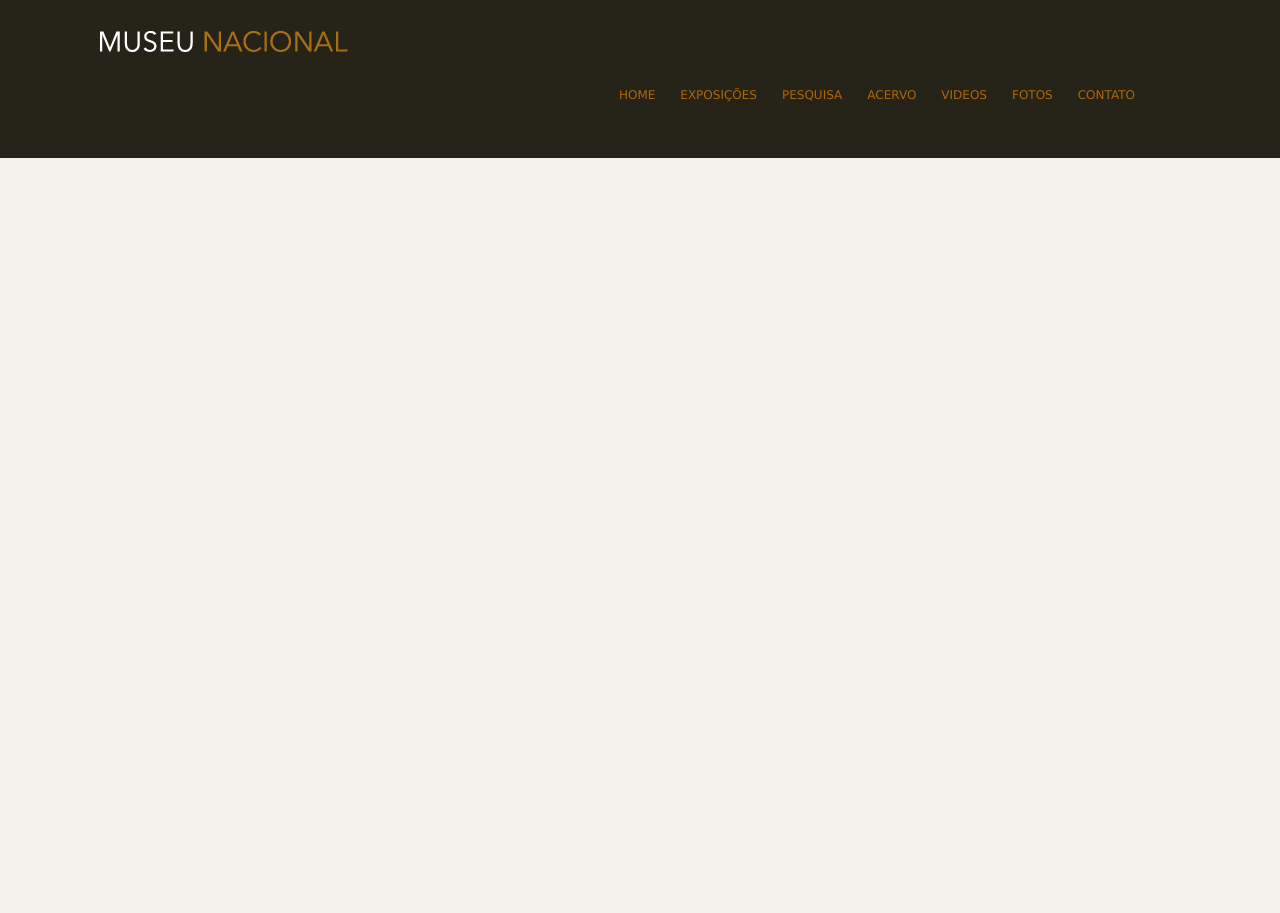
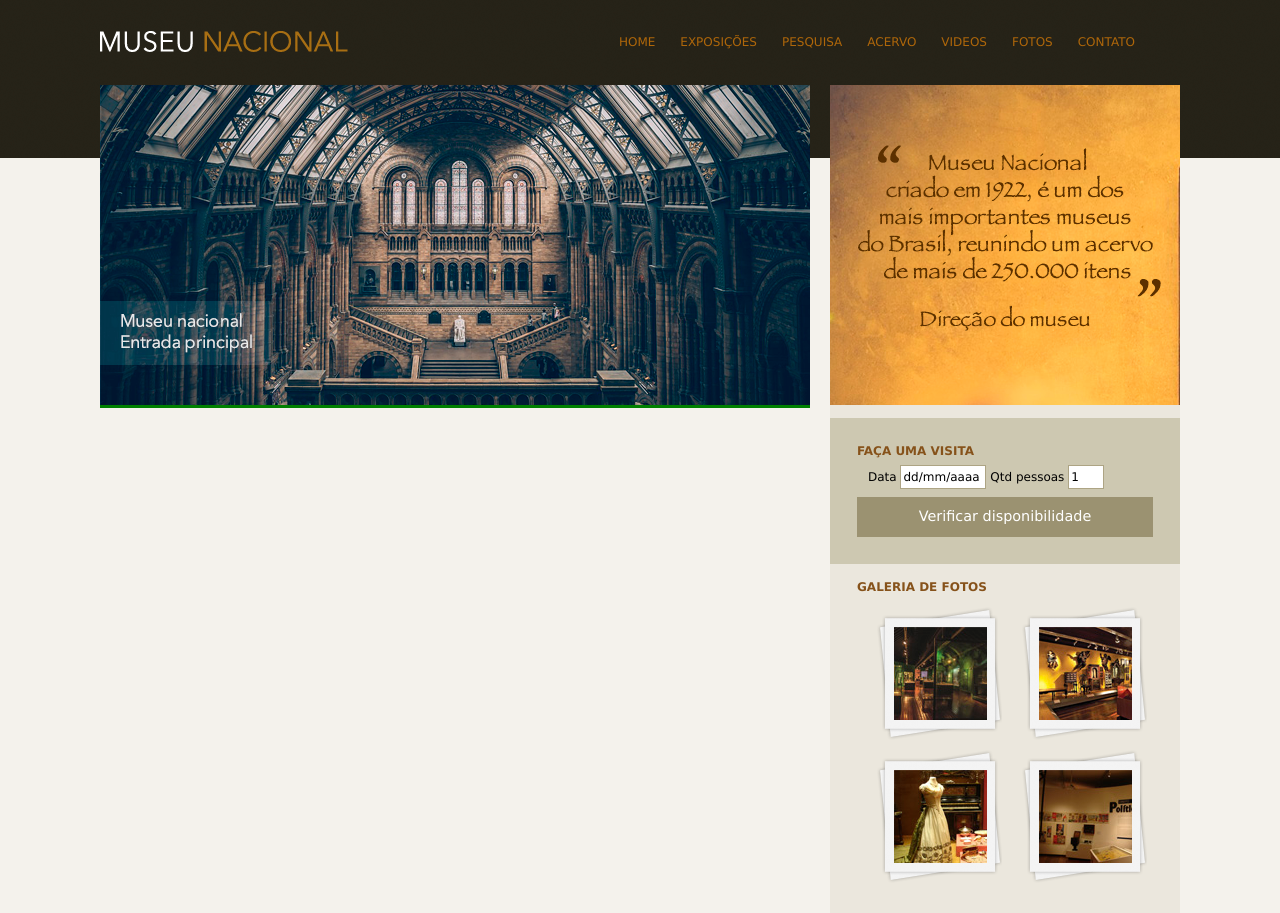
Before and after one commit to LuizRoberto18/Modelo-Museu-Page, a plain HTML site: page index.html in a window 1280 px wide. Before the commit the page ends 800 px from the top, so only its background shows below. Drawn offline with Linux system fonts and the light colour scheme.

Commit message:
finalizando navegacação, capa e section de formulario e galeria lateral

```diff
--- a/css/estilo.css
+++ b/css/estilo.css
@@ -25,6 +25,10 @@ a:hover {
 
 /*Logo
 -------------------------------------*/
+
+#logo h1 {
+    float: left;
+}
 
 #logo a {
     width: 248px;
@@ -63,3 +67,82 @@ nav ul li a:link {
 nav ul li a:hover {
     border-bottom: 1px solid #535858;
 }
+
+
+/*Principal
+-------------------------------------*/
+
+#conteudo {
+    width: 710px;
+    float: left;
+    background: green;
+}
+
+aside {
+    width: 350px;
+    float: right;
+    background: #ebe7dd;
+    padding-bottom: 30px;
+}
+
+section#visita {
+    background: #cdc8b1;
+    padding: 10px 27px 27px 27px;
+    margin-top: 10px;
+}
+
+section#galeria {
+    padding: 0 27px 0 27px;
+}
+
+section#galeria a {
+    display: block;
+    background: url(../img/fundo-foto.png) no-repeat;
+    float: left;
+    padding: 17px 15px 17px 15px;
+    margin: 10px 0 0 20px;
+}
+
+section#galeria img {
+    margin-left: 2px;
+    margin-top: 3px;
+}
+
+h4 {
+    color: #86521a;
+    text-transform: uppercase;
+    padding-bottom: 3px;
+    margin-bottom: 0;
+}
+
+
+/*Formulários
+-------------------------------------*/
+
+input {
+    width: 80px;
+    height: 20px;
+    background: #fff;
+    border: none;
+    font-size: 1em;
+}
+
+input.campo {
+    border: 1px solid #ada484;
+}
+
+input.botao {
+    background: #9b9271;
+    color: white;
+    width: 100%;
+    height: 40px;
+    font-size: 1.2em;
+}
+
+fieldset {
+    border: none;
+}
+
+legend {
+    display: none;
+}
--- a/index.html
+++ b/index.html
@@ -44,6 +44,58 @@
         </header>
         <!--FIM /HEADER-->
 
+        <!--INICIO PRINCIPAL-->
+        <div id="principal">
+            <!--INICIO CONTEUDO-->
+            <div id="conteudo">
+                <section id="capa">
+                    <img src="img/museu.png" alt="museu">
+                </section>
+            </div>
+            <!--FIM /CONTEUDO-->
+
+            <!--INICIO ASIDE-->
+            <aside>
+                <section id="depoimento">
+                    <img src="img/depoimento.png" alt="depoimento">
+                </section>
+
+                <!--INICIO VISITA-->
+                <section id="visita">
+                    <h4>Faça uma visita</h4>
+                    <form>
+                        <fieldset>
+                            <legend>Selecione uma data</legend>
+                            <labe for="data">Data</labe>
+                            <input class="campo" type="text" id="data" id="tata" placeholder="Data" value="dd/mm/aaaa">
+
+                            <labe for="qtd">Qtd pessoas</labe>
+                            <input class="campo" type="text" id="qtd" id="qtd" placeholder="qtd" style="width: 30px;" value="1">
+                        </fieldset>
+                        <input class="botao" type="submit" value="Verificar disponibilidade">
+                    </form>
+                </section>
+                <!--FIM /VISITA-->
+                <section id="galeria">
+                    <h4>Galeria de fotos</h4>
+
+                    <a href="">
+                        <img src="img/imagem1.jpg" alt="imagem1" height="93" width="93">
+                    </a>
+                    <a href="">
+                        <img src="img/imagem2.jpg" alt="imagem2" height="93" width="93">
+                    </a>
+                    <a href="">
+                        <img src="img/imagem3.jpg" alt="imagem3" height="93" width="93">
+                    </a>
+                    <a href="">
+                        <img src="img/imagem4.jpg" alt="imagem4" height="93" width="93">
+                    </a>
+                </section>
+            </aside>
+            <!--FIM /ASIDE-->
+        </div>
+        <!--FIM /PRINCIPAL-->
     </div>
     <!--FIM /CONTAINER-->
 </body>
```
